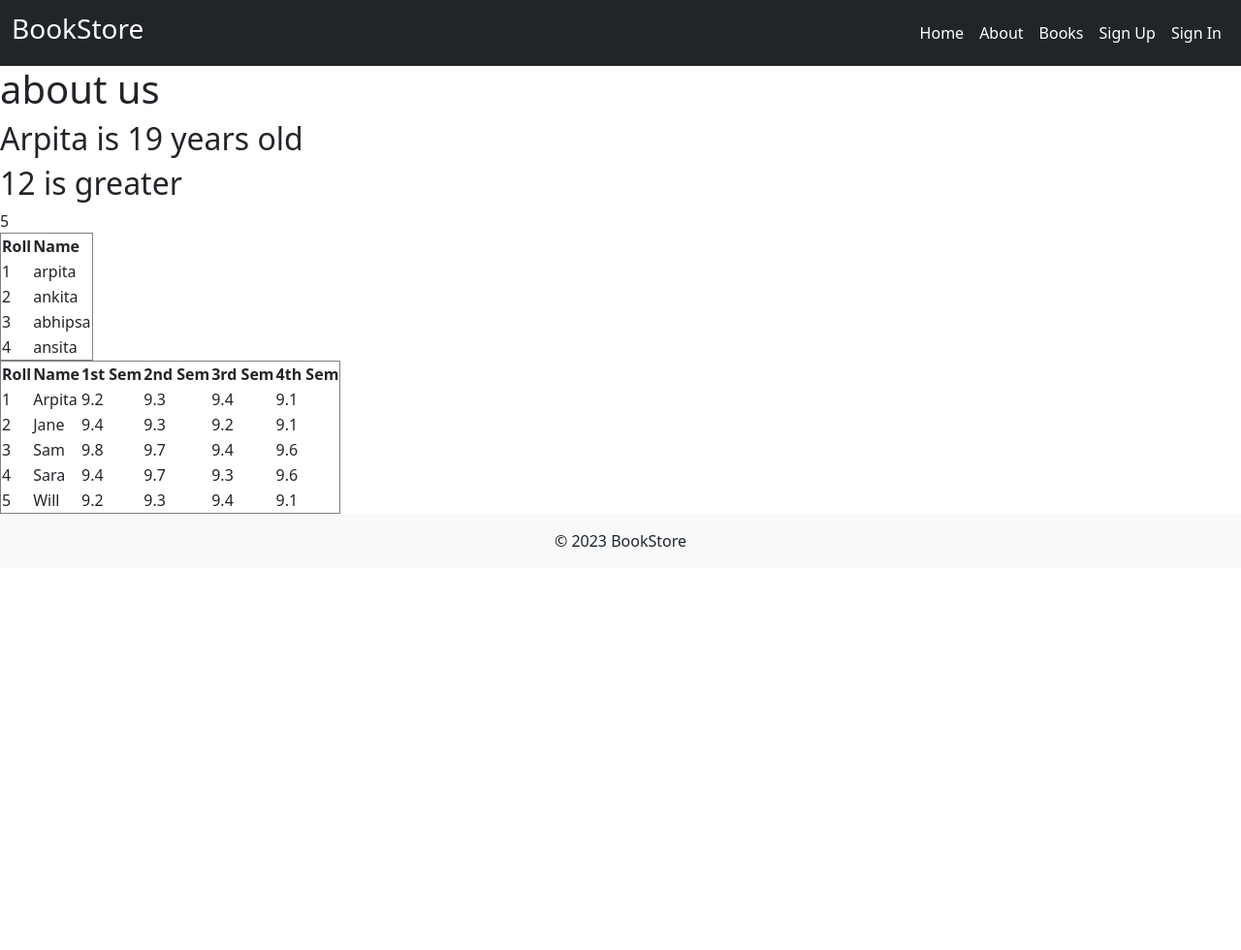
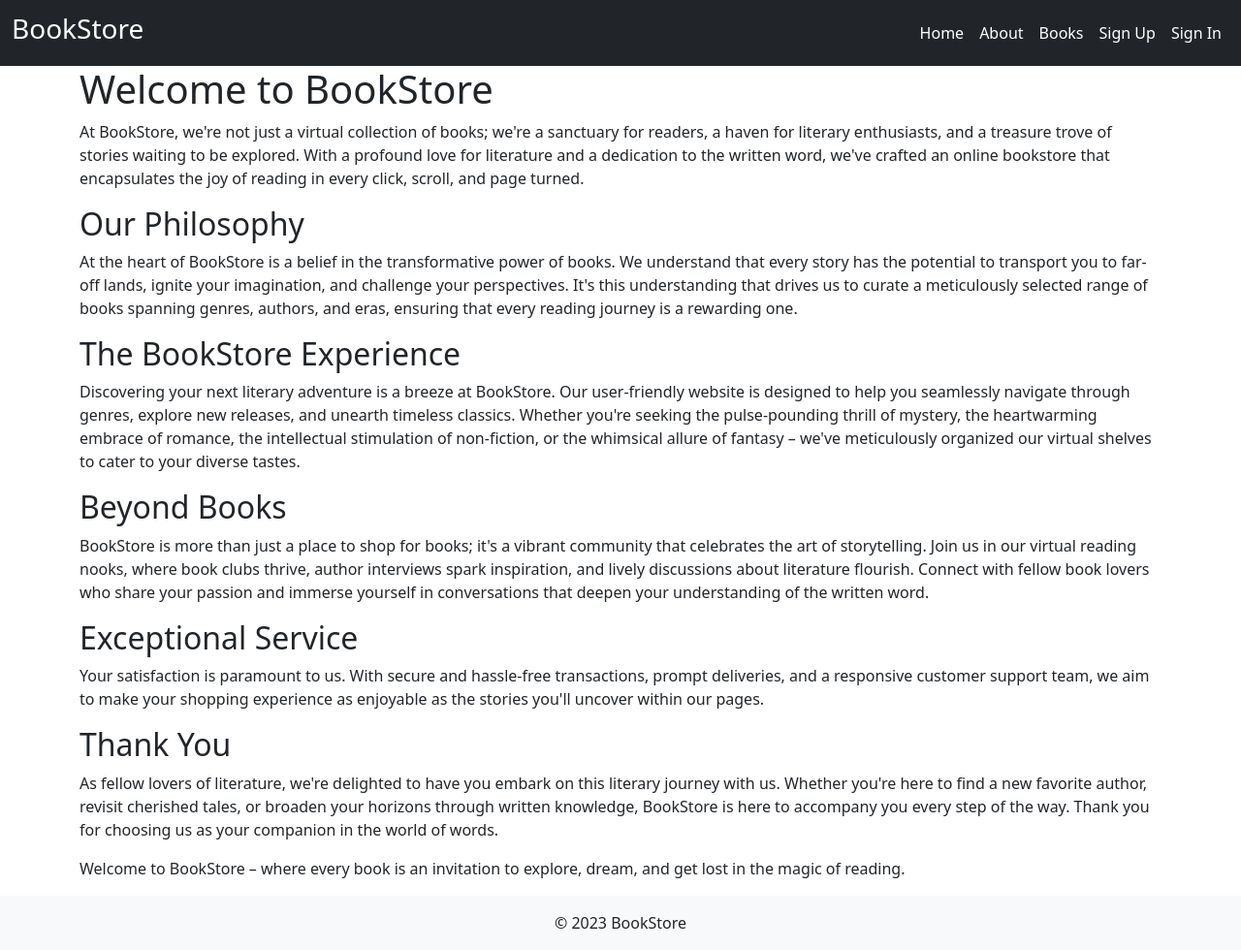
Before and after one commit to MArpita18/OnlineBookStore, a Django app: page /about in a window 1280 px wide. Shown: the whole page at 97% size. Before the commit the page ends 564 px from the top, so only its background shows below. Run offline with Django 4.2, Linux system fonts and the light colour scheme; some libraries are stand-ins or nearby versions.

Commit message:
Update about.html

```diff
--- a/templates/pages/about.html
+++ b/templates/pages/about.html
@@ -5,43 +5,25 @@
 {% endblock title %}
 
 {% block content %}
+<div class="container">
+    <h1>Welcome to BookStore</h1>
+    <p>At BookStore, we're not just a virtual collection of books; we're a sanctuary for readers, a haven for literary enthusiasts, and a treasure trove of stories waiting to be explored. With a profound love for literature and a dedication to the written word, we've crafted an online bookstore that encapsulates the joy of reading in every click, scroll, and page turned.</p>
 
+    <h2>Our Philosophy</h2>
+    <p>At the heart of BookStore is a belief in the transformative power of books. We understand that every story has the potential to transport you to far-off lands, ignite your imagination, and challenge your perspectives. It's this understanding that drives us to curate a meticulously selected range of books spanning genres, authors, and eras, ensuring that every reading journey is a rewarding one.</p>
 
-    <h1>about us</h1>
-    <h2>{{name}} is {{age}} years old</h2>
-    {% if num1 > num2 %}
-        <h2>{{num1}} is greater</h2>
-    {% else %}
-    <h2>{{num2}} is greater</h2>
-    <h2></h2>
-    {% endif %}
+    <h2>The BookStore Experience</h2>
+    <p>Discovering your next literary adventure is a breeze at BookStore. Our user-friendly website is designed to help you seamlessly navigate through genres, explore new releases, and unearth timeless classics. Whether you're seeking the pulse-pounding thrill of mystery, the heartwarming embrace of romance, the intellectual stimulation of non-fiction, or the whimsical allure of fantasy – we've meticulously organized our virtual shelves to cater to your diverse tastes.</p>
 
-    {% comment %} Declaring variables {% endcomment %}
-    {% with x=5 %}
-        {{x}}
-    {% endwith %}
+    <h2>Beyond Books</h2>
+    <p>BookStore is more than just a place to shop for books; it's a vibrant community that celebrates the art of storytelling. Join us in our virtual reading nooks, where book clubs thrive, author interviews spark inspiration, and lively discussions about literature flourish. Connect with fellow book lovers who share your passion and immerse yourself in conversations that deepen your understanding of the written word.</p>
 
+    <h2>Exceptional Service</h2>
+    <p>Your satisfaction is paramount to us. With secure and hassle-free transactions, prompt deliveries, and a responsive customer support team, we aim to make your shopping experience as enjoyable as the stories you'll uncover within our pages.</p>
 
-    <table border="1">
-        <tr><th>Roll</th><th>Name</th></tr>
-    {% for k,v in students.items %}
+    <h2>Thank You</h2>
+    <p>As fellow lovers of literature, we're delighted to have you embark on this literary journey with us. Whether you're here to find a new favorite author, revisit cherished tales, or broaden your horizons through written knowledge, BookStore is here to accompany you every step of the way. Thank you for choosing us as your companion in the world of words.</p>
 
-    <tr><td>{{k}} </td> <td> {{v}}</td></tr>
-    {% endfor %}
-    </table>
-
-    <table border="1">
-        <tr> <th>Roll</th> <th>Name</th><th>1st Sem</th><th>2nd Sem</th><th>3rd Sem</th><th>4th Sem</th></tr>
-        {% for roll, result in results.items %}
-        <tr>
-            <td>{{roll}}</td>
-            <td>{{result.name}}</td>
-            {% for c in result.cgpa %}
-            <td>{{c}}</td>
-            {% endfor %}
-
-        </tr>
-        {% endfor %}
-    </table>
-
-    {% endblock content%}
+    <p>Welcome to BookStore – where every book is an invitation to explore, dream, and get lost in the magic of reading.</p>
+</div>
+{% endblock content%}
```
